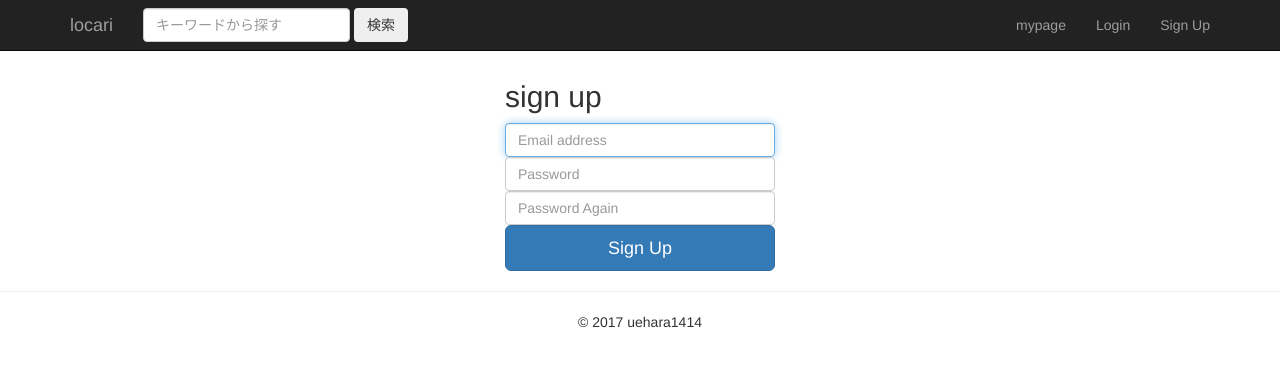
After one commit to uehara1414/locari_old, a Django app: page /signup/ in a window 1280 px wide. The commit adds this page. Shown: the top 367 px of the page. Run offline with Django 3.2, Linux system fonts and the light colour scheme; some libraries are stand-ins or nearby versions.

Commit message:
add sign up page

```diff
--- a/locari_app/templates/locari_app/base.html
+++ b/locari_app/templates/locari_app/base.html
@@ -44,7 +44,7 @@
           <ul class="nav navbar-nav navbar-right">
             <li><a href="{% url 'locari_app:mypage' %}">mypage</a></li>
             <li><a href="#">Login</a></li>
-            <li><a href="#">Sign Up</a></li>
+            <li><a href="{% url 'locari_app:signup' %}">Sign Up</a></li>
           </ul>
         </div><!--/.navbar-collapse -->
       </div>
--- /dev/null
+++ b/locari_app/templates/locari_app/signup.html
@@ -0,0 +1,17 @@
+{% extends 'locari_app/base.html' %}
+{% block content %}
+  <div class="container" style="margin-top: 60px;width: 300px;">
+
+    <form class="form">
+      <h2 class="form-signin-heading">sign up</h2>
+      <label for="inputEmail" class="sr-only">Email address</label>
+      <input type="email" id="inputEmail" class="form-control" placeholder="Email address" required autofocus>
+      <label for="inputPassword" class="sr-only">Password</label>
+      <input type="password" id="inputPassword" class="form-control" placeholder="Password" required>
+      <label for="inputPasswordAgain" class="sr-only">Password</label>
+      <input type="password" id="inputPasswordAgain" class="form-control" placeholder="Password Again" required>
+      <button class="btn btn-lg btn-primary btn-block" type="submit">Sign Up</button>
+    </form>
+
+  </div>
+{% endblock %}
--- a/locari_app/urls.py
+++ b/locari_app/urls.py
@@ -6,4 +6,5 @@ urlpatterns = [
     url(r'^$', views.index, name='index'),
     url(r'^mypage/$', views.mypage, name='mypage'),
     url(r'^search/$', views.search, name='search'),
+    url(r'^signup/$', views.signup, name='signup'),
 ]
--- a/locari_app/views.py
+++ b/locari_app/views.py
@@ -11,3 +11,7 @@ def mypage(request):
 
 def search(request):
     return render(request, 'locari_app/search.html')
+
+
+def signup(request):
+    return render(request, 'locari_app/signup.html')
```
